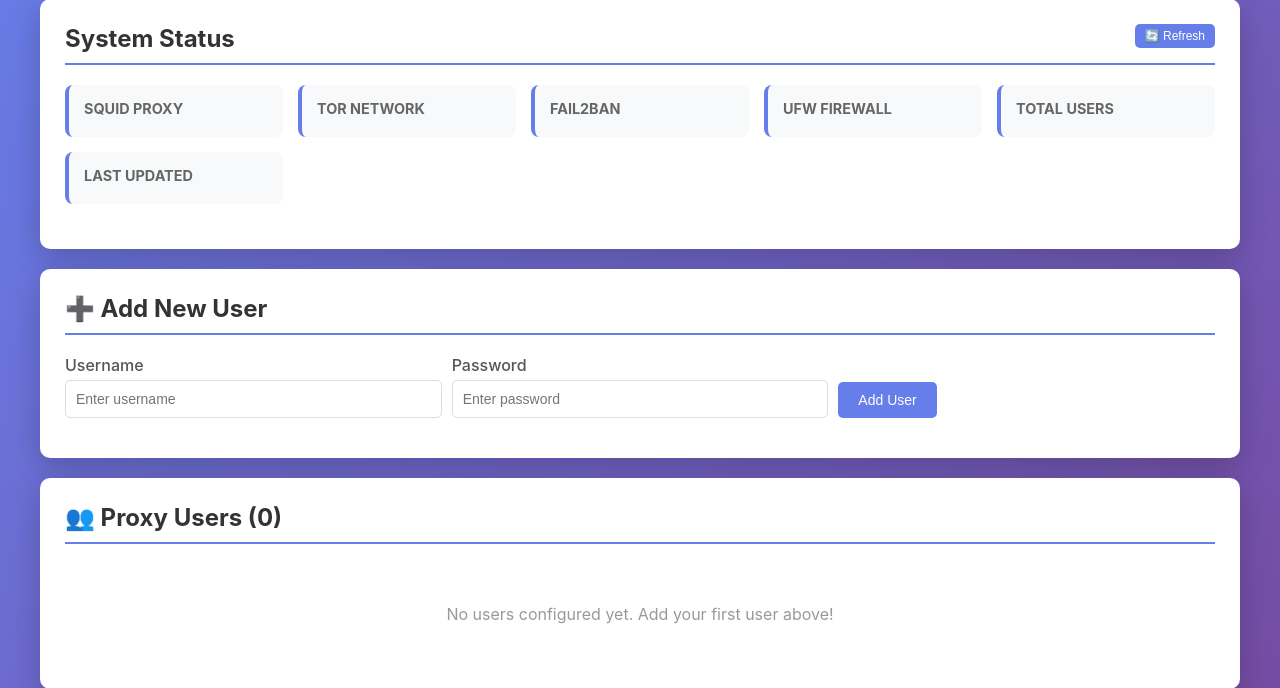
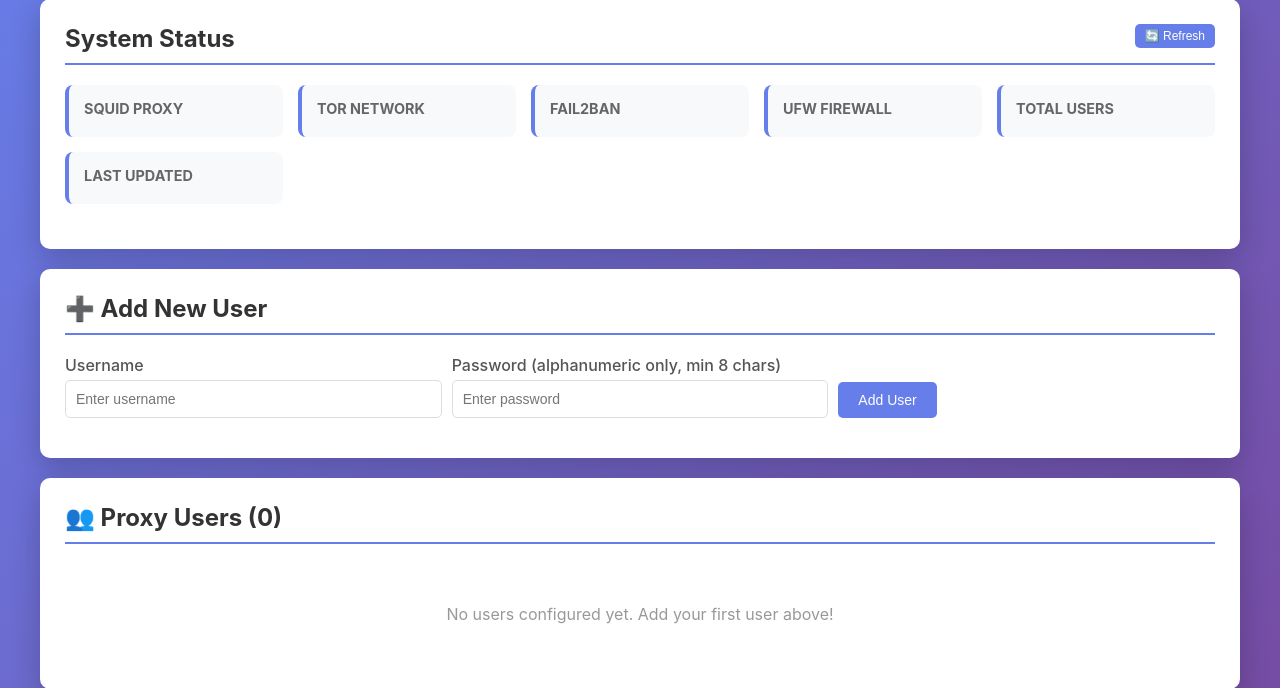
Before and after one commit to AInvirion/TORtopus, a Flask app: template dashboard/templates/index.html in a window 1280 px wide. Shown: the part 130-818 px from the top of the page. Run offline with Flask 3, Linux system fonts and the light colour scheme; the template is opened without the code that fills it, so the values that code supplies are empty.

Commit message:
feat: auto-generate first user and restrict passwords to alphanumeric
BREAKING CHANGE: Passwords now restricted to alphanumeric characters only

This resolves authentication issues caused by special characters in passwords
that were incompatible with HTTP Basic Auth and URL encoding.

Changes to installer (install.sh):
1. Auto-generate first proxy user with random credentials
   - Username: user + 6 random hex chars (e.g., user7a3f2b)
   - Password: 16 random alphanumeric characters
   - Credentials displayed prominently at end of installation
   - Ensures working setup from first install

2. Password validation for manually added users
   - Alphanumeric only (a-z, A-Z, 0-9)
   - Minimum 8 characters
   - No special characters (!, @, #, etc.)
   - Clear error messages for validation failures

3. Enhanced installation summary
   - Prominently displays auto-generated credentials
   - Warning to save credentials (not shown again)
   - Working curl test command with actual credentials

Changes to dashboard (app.py, index.html):
1. Server-side password validation
   - add_proxy_user(): validates alphanumeric + min 8 chars
   - change_user_password(): validates alphanumeric + min 8 chars
   - Clear error messages returned to UI

2. Client-side validation
   - HTML5 pattern attribute for password input
   - JavaScript validation in change password prompt
   - User-friendly error messages

3. Updated UI labels
   - Password field shows requirements
   - Change password prompt shows requirements

Benefits:
- No more 407 authentication errors from special characters
- Works with curl without complex escaping
- Compatible with all HTTP clients
- Automatic first-time setup (no manual user creation needed)
- Better UX with clear validation messages

Security note:
- Alphanumeric passwords still provide strong security
- 16-char random passwords = 95+ bits of entropy
- Much better than dealing with auth failures

Example auto-generated credentials:
  Username: user7a3f2b
  Password: aB3dE5fG7hI9jK2m

AI-Generated: Implemented by Claude Code (Sonnet 4.5) based on
user feedback about special character issues

```diff
--- a/dashboard/app.py
+++ b/dashboard/app.py
@@ -76,6 +76,14 @@ def add_proxy_user(username, password):
     if not re.match(r'^[a-zA-Z0-9_]+$', username):
         return False, "Username must contain only letters, numbers, and underscores"
 
+    # Validate password (alphanumeric only - no special characters)
+    if not re.match(r'^[a-zA-Z0-9]+$', password):
+        return False, "Password must contain only letters and numbers (no special characters)"
+
+    # Validate password length
+    if len(password) < 8:
+        return False, "Password must be at least 8 characters long"
+
     # Check if user already exists
     users = get_proxy_users()
     if username in users:
@@ -116,6 +124,14 @@ def change_user_password(username, new_password):
     users = get_proxy_users()
     if username not in users:
         return False, f"User '{username}' not found"
+
+    # Validate password (alphanumeric only)
+    if not re.match(r'^[a-zA-Z0-9]+$', new_password):
+        return False, "Password must contain only letters and numbers (no special characters)"
+
+    # Validate password length
+    if len(new_password) < 8:
+        return False, "Password must be at least 8 characters long"
 
     # Update password using htpasswd
     success, stdout, stderr = run_command(
--- a/dashboard/templates/index.html
+++ b/dashboard/templates/index.html
@@ -290,8 +290,8 @@
                         <input type="text" id="username" name="username" placeholder="Enter username" required pattern="[a-zA-Z0-9_]+" title="Only letters, numbers, and underscores">
                     </div>
                     <div class="form-group">
-                        <label for="password">Password</label>
-                        <input type="password" id="password" name="password" placeholder="Enter password" required minlength="6">
+                        <label for="password">Password (alphanumeric only, min 8 chars)</label>
+                        <input type="password" id="password" name="password" placeholder="Enter password" required minlength="8" pattern="[a-zA-Z0-9]+" title="Only letters and numbers, no special characters">
                     </div>
                     <div class="form-group">
                         <button type="submit" class="btn btn-primary">Add User</button>
@@ -343,8 +343,23 @@
     <!-- Change Password Modal (Simple) -->
     <script>
         function changePassword(username) {
-            const newPassword = prompt(`Enter new password for user: ${username}`);
-            if (newPassword && newPassword.length >= 6) {
+            const newPassword = prompt(`Enter new password for user: ${username}\n(Alphanumeric only, min 8 characters)`);
+
+            if (newPassword === null) return; // User cancelled
+
+            // Validate length
+            if (newPassword.length < 8) {
+                alert('Password must be at least 8 characters long');
+                return;
+            }
+
+            // Validate alphanumeric only
+            if (!/^[a-zA-Z0-9]+$/.test(newPassword)) {
+                alert('Password must contain only letters and numbers (no special characters)');
+                return;
+            }
+
+            // Submit form
             const form = document.createElement('form');
             form.method = 'POST';
             form.action = '{{ url_for("change_password") }}';
@@ -363,9 +378,6 @@
             form.appendChild(passwordInput);
             document.body.appendChild(form);
             form.submit();
-            } else if (newPassword !== null) {
-                alert('Password must be at least 6 characters long');
-            }
         }
     </script>
 </body>
```
Also changed, not shown: 1 other file. Lines whose indentation alone changed are shown as unchanged.
